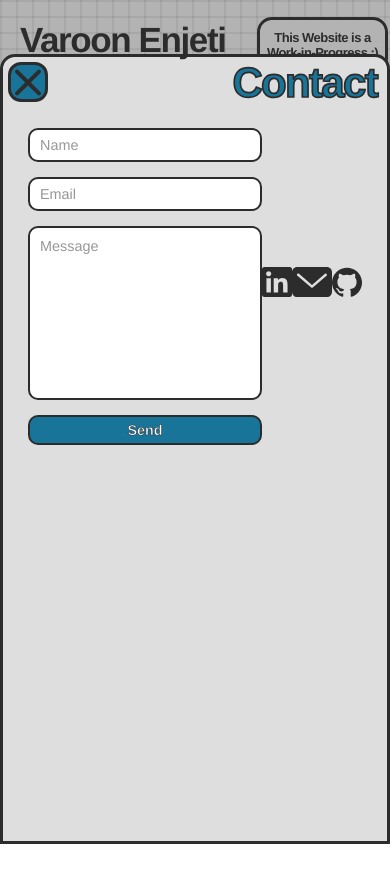
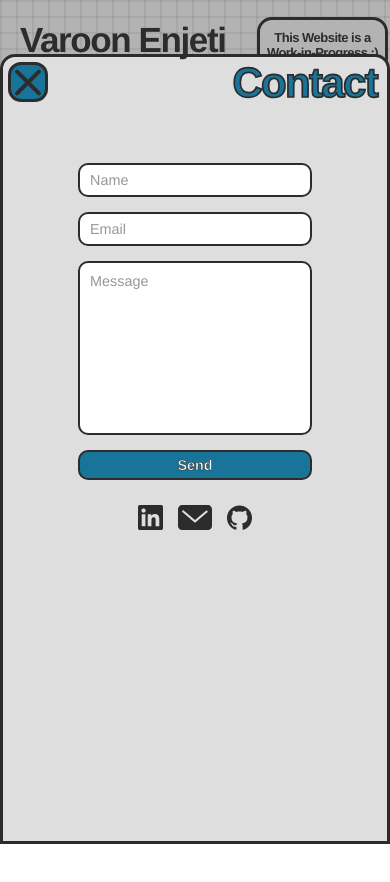
Before and after one commit to varoon-enjeti/portfolio-website, a React (Create React App) app: page / in a window 390 px wide. Both pictures are taken after a click on the button "Contact". Shown: the top 882 px of the page. Built offline with nearby package versions, Linux system fonts and the light colour scheme.

Commit message:
mobile cont btns

```diff
--- a/src/components/pages/contact.jsx
+++ b/src/components/pages/contact.jsx
@@ -21,13 +21,13 @@ export default function Contact({setContact}) {
                     <button className='cont-form' id='cont-btn' type='submit'>Send</button>
                 </form>
                 <div className="cont-btns">
-                    <a href="" className="linkd">
-                        <img src={linkd} className="link-img" />
+                    <a href="https://www.linkedin.com/in/varoonenjeti/" target="_blank" className="linkd">
+                        <img src={linkd} className="linkd-img" />
                     </a>
-                    <a href="mailto:varoon.enjeti@gmail.com?subject=Let's Connect!" className="mail">
+                    <a href="mailto:varoon.enjeti@gmail.com?subject=Let's Connect!" target="_blank" className="mail">
                         <img src={mail} className="mail-img" />
                     </a>
-                    <a href="" className="git">
+                    <a href="https://github.com/varoon-enjeti" target="_blank" className="git">
                         <img src={git} className="git-img" />
                     </a>
                 </div>
--- a/src/styles/pages-styles/contact.css
+++ b/src/styles/pages-styles/contact.css
@@ -10,6 +10,8 @@
     display: flex;
     align-items: center;
     justify-content: center;
+    flex-direction: column;
+    gap: 25px;
 }
 
 .contact-box {
@@ -71,10 +73,33 @@ textarea:focus, input:focus {
     transform: scale(1.03);
 }
 
+.cont-btns {
+    display: flex;
+    align-items: center;
+    justify-content: center;
+    gap: 30px;
+}
+
+.linkd-img, .git-img {
+    height: 38px;
+    width: 38px;
+    transition: ease-out 0.15s;
+}
+
+.mail-img {
+    height: 38px;
+    transition: ease-out 0.15s;
+}
+
+.linkd-img:hover, .mail-img:hover, .git-img:hover {
+    filter: contrast(60%);
+}
+
 @media screen and (max-width: 620px) {
     .contact-box {
         width: 60vw;
         gap: 15px;
+        margin-top: 40px;
     }
 
     .cont-form {
@@ -89,4 +114,17 @@ textarea:focus, input:focus {
         height: 150px;
         resize: none;
     }
+
+    .cont-btns {
+        gap: 15px;
+    }
+
+    .linkd-img, .git-img {
+    height: 25px;
+    width: 25px;
+    }
+
+    .mail-img {
+        height: 25px;
+    }
 }
```
